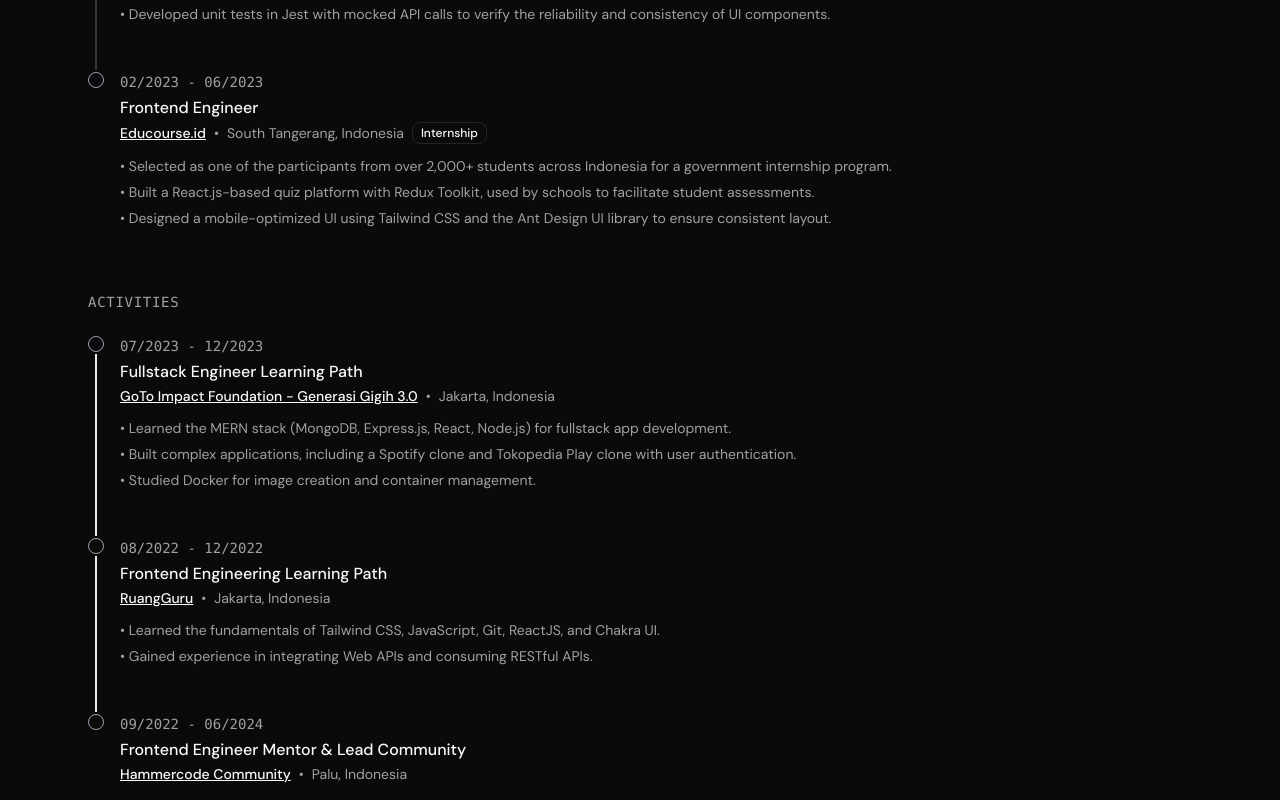
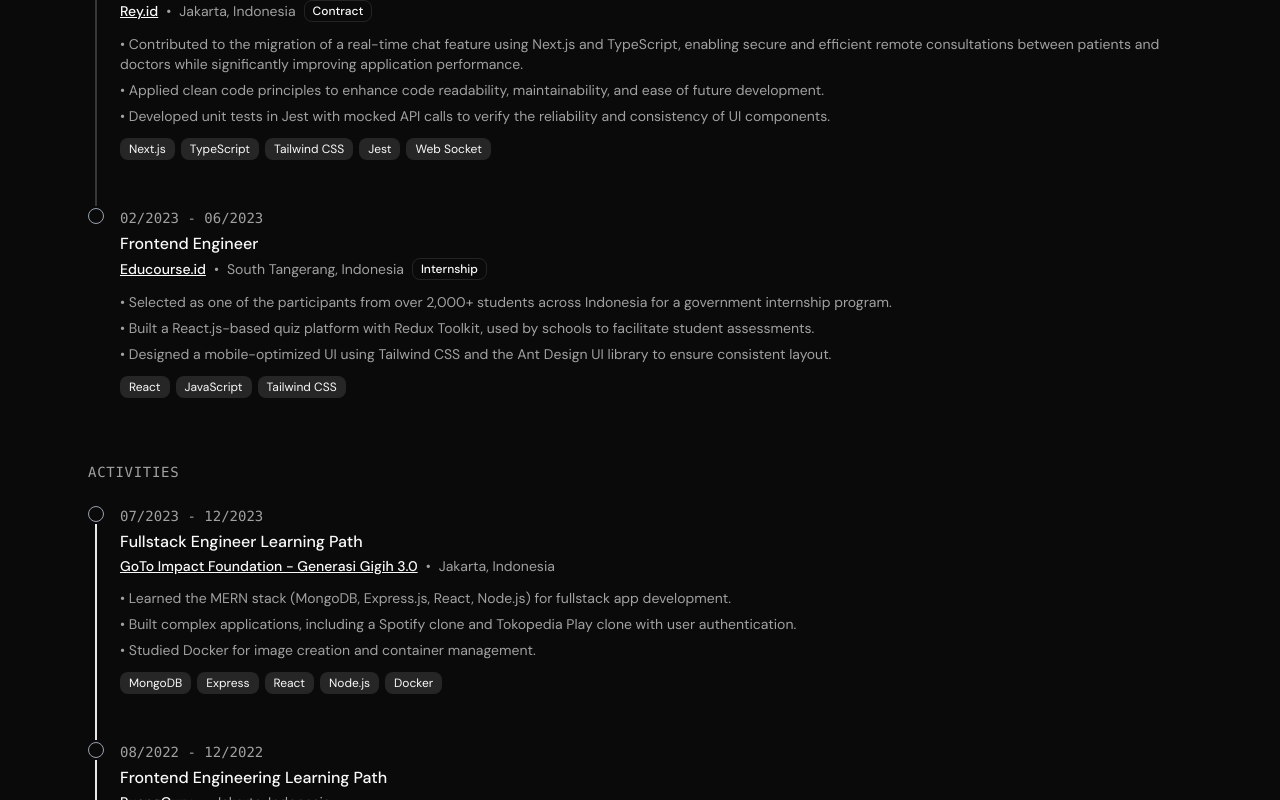
Before and after one commit to mpsalunggg/webku, a React (Vite) app: page /work in a window 1280 px wide. Shown: the part 1200-2000 px from the top of the page. Built offline with nearby package versions, Linux system fonts and the light colour scheme.

Commit message:
feat: add stack for works and activities page

```diff
--- a/src/constants/work.ts
+++ b/src/constants/work.ts
@@ -11,6 +11,14 @@ export const workExperiences = [
       'Migrate 90% of the GIS project from Frappe server-side scripts to a modern frontend with Nuxt and TypeScript.',
       'Develop a B2B dashboard with Midtrans integration to simplify and secure client payment workflows.',
       'Provide technical guidance and monitor the frontend team to ensure code quality, consistency, and project goal.',
+    ],
+    stack: [
+      'TypeScript',
+      'Nuxt.js',
+      'Next.js',
+      'Google Maps API',
+      'Tailwind CSS',
+      'Shadcn/ui',
     ],
   },
   {
@@ -26,6 +34,7 @@ export const workExperiences = [
       'Developed logistics tracking to support booth-to-booth item quantity checks, and efficient stock management.',
       'Created a clean folder structure and maintainable code to improve scalability and team collaboration.',
     ],
+    stack: ['React', 'TypeScript', 'Tailwind CSS', 'Shadcn/ui'],
   },
   {
     period: '06/2024 - 09/2024',
@@ -39,6 +48,7 @@ export const workExperiences = [
       'Built a language switcher (English/Indonesian) to help students access the platform in their preferred language.',
       'Developed a secure and scalable authentication system using NextAuth for session management.',
     ],
+    stack: ['Next.js', 'TypeScript', 'Tailwind CSS', 'Material UI', 'Xendit'],
   },
   {
     period: '09/2023 - 03/2024',
@@ -52,6 +62,7 @@ export const workExperiences = [
       'Applied clean code principles to enhance code readability, maintainability, and ease of future development.',
       'Developed unit tests in Jest with mocked API calls to verify the reliability and consistency of UI components.',
     ],
+    stack: ['Next.js', 'TypeScript', 'Tailwind CSS', 'Jest', 'Web Socket'],
   },
   {
     period: '02/2023 - 06/2023',
@@ -65,6 +76,7 @@ export const workExperiences = [
       'Built a React.js-based quiz platform with Redux Toolkit, used by schools to facilitate student assessments.',
       'Designed a mobile-optimized UI using Tailwind CSS and the Ant Design UI library to ensure consistent layout.',
     ],
+    stack: ['React', 'JavaScript', 'Tailwind CSS'],
   },
 ]
 
@@ -80,6 +92,7 @@ export const activities = [
       'Built complex applications, including a Spotify clone and Tokopedia Play clone with user authentication.',
       'Studied Docker for image creation and container management.',
     ],
+    stack: ['MongoDB', 'Express', 'React', 'Node.js', 'Docker'],
   },
   {
     period: '08/2022 - 12/2022',
@@ -91,6 +104,7 @@ export const activities = [
       'Learned the fundamentals of Tailwind CSS, JavaScript, Git, ReactJS, and Chakra UI.',
       'Gained experience in integrating Web APIs and consuming RESTful APIs.',
     ],
+    stack: ['React', 'JavaScript', 'Tailwind CSS', 'Chakra UI'],
   },
   {
     period: '09/2022 - 06/2024',
@@ -103,5 +117,6 @@ export const activities = [
       'Taught frontend development fundamentals using ReactJS and REST API integration.',
       'Built a web-based Hammercode Web to support the community.',
     ],
+    stack: ['Next.js', 'JavaScript', 'Tailwind CSS'],
   },
 ]
--- a/src/pages/work/components/Activities.tsx
+++ b/src/pages/work/components/Activities.tsx
@@ -8,6 +8,7 @@ import {
   TimelineSeparator,
   TimelineTitle,
 } from '@/components/ui/timeline'
+import { Badge } from '@/components/ui/badge'
 import { activities } from '@/constants/work'
 
 export const Activities = () => {
@@ -55,6 +56,19 @@ export const Activities = () => {
                   </li>
                 ))}
               </ul>
+              {activity.stack && activity.stack.length > 0 && (
+                <div className="flex flex-wrap gap-1.5 mt-3">
+                  {activity.stack.map((tech) => (
+                    <Badge
+                      key={tech}
+                      variant="secondary"
+                      className="text-xs font-normal"
+                    >
+                      {tech}
+                    </Badge>
+                  ))}
+                </div>
+              )}
             </TimelineContent>
             <TimelineIndicator className="border-1 !border-gray-400" />
             <TimelineSeparator className="border-1" />
--- a/src/pages/work/components/WorkExperience.tsx
+++ b/src/pages/work/components/WorkExperience.tsx
@@ -67,6 +67,19 @@ export const WorkExperience = () => {
                     </li>
                   ))}
                 </ul>
+                {experience.stack && experience.stack.length > 0 && (
+                  <div className="flex flex-wrap gap-1.5 mt-3">
+                    {experience.stack.map((tech) => (
+                      <Badge
+                        key={tech}
+                        variant="secondary"
+                        className="text-xs font-normal"
+                      >
+                        {tech}
+                      </Badge>
+                    ))}
+                  </div>
+                )}
               </TimelineContent>
               <TimelineIndicator
                 className={
```
